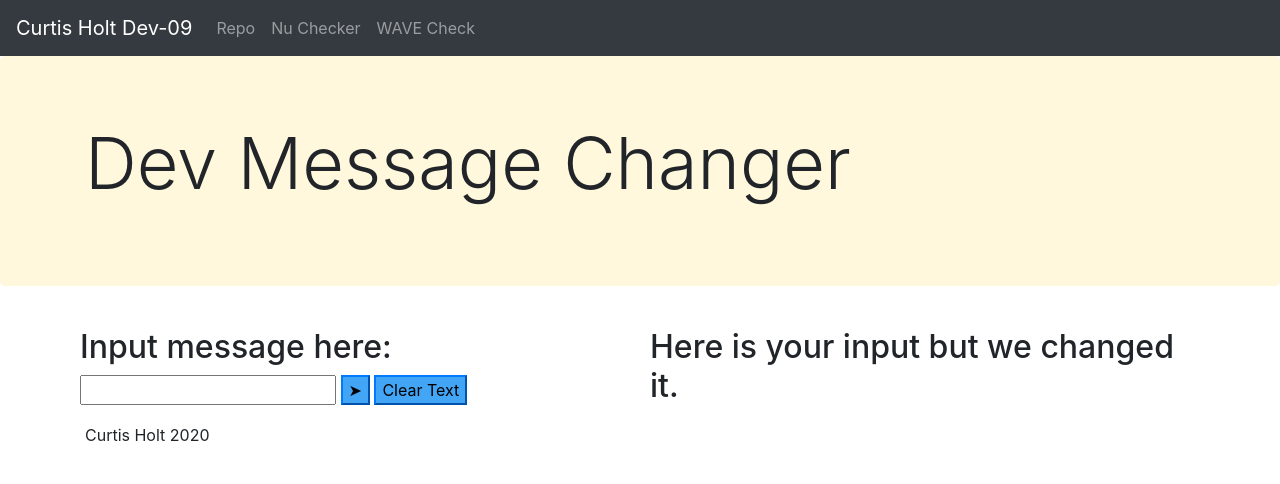
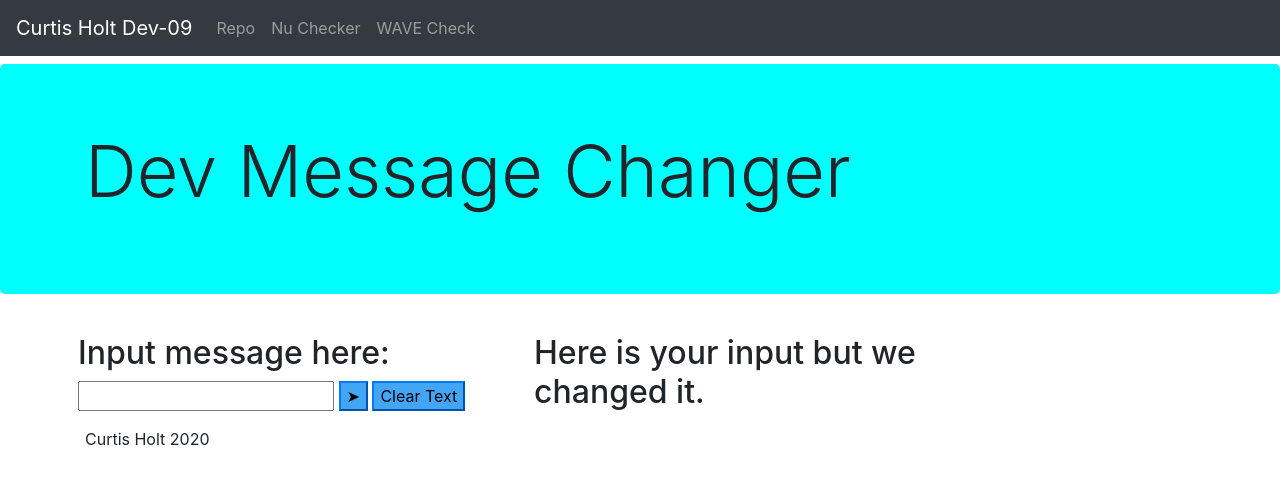
Before and after one commit to Slavk1ng/Dev-09, a plain HTML site: page index.html in a window 1280 px wide. Drawn offline with nearby package versions, Linux system fonts and the light colour scheme.

Commit message:
Update style.css

```diff
--- a/css/style.css
+++ b/css/style.css
@@ -9,12 +9,12 @@
 
  @media (min-width: 768px) {
   .bd-placeholder-img-lg {
-  font-size: 3.5rem;
+  font-size: 4.0rem;
   }
 }
 
 body {
-  padding-top: 3.5rem;
+  padding-top: 4.0rem;
 }
 
 * {
@@ -22,13 +22,13 @@ body {
 }
 
 .jumbotron {
-  background-color: #FFF8DC;
+  background-color: #00FFFF;
 }
 
 .column {
-  float: left;
-  width: 50%;
-  padding: 10px;
+  float: right;
+  width: 40%;
+  padding: 8px;
 }
 
 .row:after {
```
